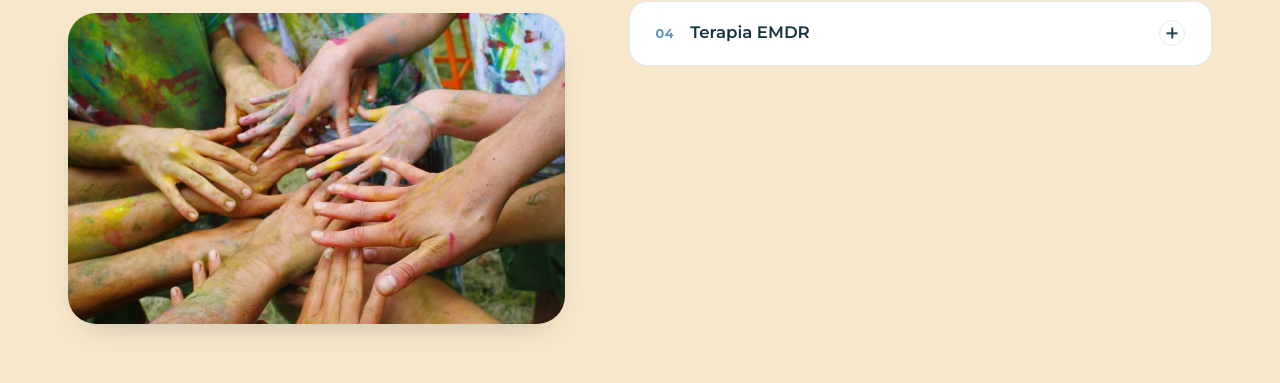
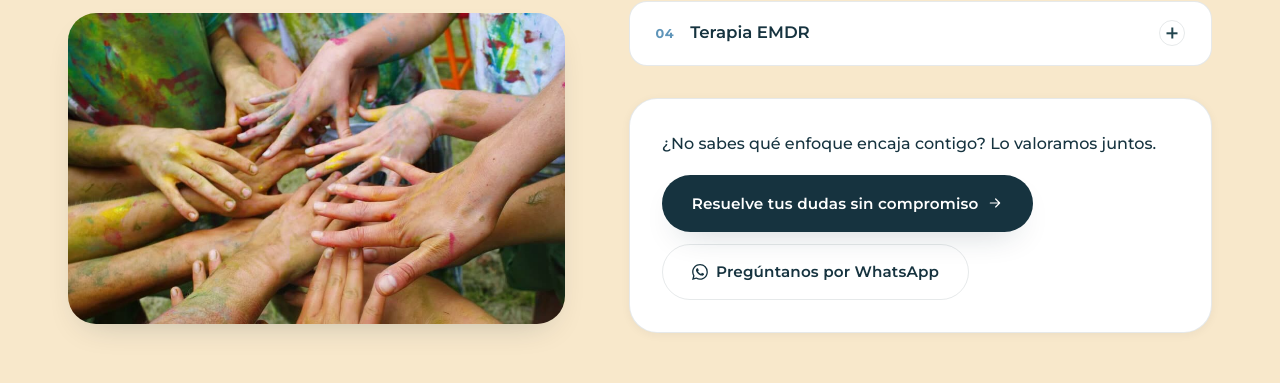
Before and after one commit to arturobernabeu/Eneidas, a plain HTML site: page index.html in a window 1280 px wide. Shown: the part 4326-4709 px from the top of the page. Drawn offline with Linux system fonts and the light colour scheme.

Commit message:
Añade botones de acción en Metodología de trabajo
- Bloque .method-cta bajo los enfoques con "Resuelve tus dudas sin
  compromiso" (enlace a contacto) y "Pregúntanos por WhatsApp" con un
  mensaje de información sobre la terapia.
- Agrupa acordeón y bloque en .split__main para mantener la columna.
- Botones a ancho completo por debajo de 420px.

Co-Authored-By: Claude Opus 5.5 <noreply@anthropic.com>

```diff
--- a/assets/css/style.css
+++ b/assets/css/style.css
@@ -1411,6 +1411,21 @@ button { font: inherit; color: inherit; }
   align-items: start;
 }
 .split__aside { position: sticky; top: calc(var(--header-h) + 2rem); }
+.method-cta {
+  margin-top: 2rem;
+  padding: clamp(1.4rem, 2.6vw, 2rem);
+  background: var(--paper-2);
+  border: 1px solid var(--line);
+  border-radius: var(--r-lg);
+  box-shadow: var(--sh-sm);
+}
+.method-cta__text {
+  margin-bottom: 1.1rem;
+  font-size: var(--fs-lead);
+  font-weight: 500;
+  color: var(--ink-800);
+}
+.method-cta__actions { display: flex; flex-wrap: wrap; gap: .75rem; }
 .split__img {
   margin: 2.25rem 0 0;
   border-radius: var(--r-lg);
@@ -1713,6 +1728,7 @@ button { font: inherit; color: inherit; }
 
 @media (max-width: 420px) {
   .hero__actions .btn { width: 100%; }
+  .method-cta__actions .btn { width: 100%; }
   .quote::before { font-size: 4rem; }
 }
 
--- a/index.html
+++ b/index.html
@@ -526,6 +526,7 @@
           <img src="assets/img/hero/consulta.jpg" alt="Manos de un grupo de personas unidas, cubiertas de pintura de colores" width="800" height="480" loading="lazy">
         </figure>
       </div>
+      <div class="split__main">
         <div class="accordion accordion--method reveal">
           <details class="acc" open>
             <summary class="acc__head">
@@ -580,6 +581,14 @@
               <p>En el <strong>Centro de Psicología Eneidas</strong> incorporamos <strong>EMDR</strong> dentro de una intervención psicológica individualizada, valorando su idoneidad en función de las necesidades y características de cada paciente.</p>
             </div>
           </details>
+        </div>
+        <div class="method-cta reveal">
+          <p class="method-cta__text">¿No sabes qué enfoque encaja contigo? Lo valoramos juntos.</p>
+          <div class="method-cta__actions">
+            <a class="btn btn--primary btn--lg" href="#contacto">Resuelve tus dudas sin compromiso <svg class="ico" aria-hidden="true"><use href="#i-arrow"></use></svg></a>
+            <a class="btn btn--ghost btn--lg" href="https://wa.me/34614188845?text=Hola%2C%20me%20gustar%C3%ADa%20informaci%C3%B3n%20sobre%20la%20terapia." target="_blank" rel="noopener"><svg class="ico" aria-hidden="true"><use href="#i-whatsapp"></use></svg> Pregúntanos por WhatsApp</a>
+          </div>
+        </div>
       </div>
     </div>
   </div>
```
Lines whose indentation alone changed are shown as unchanged.
